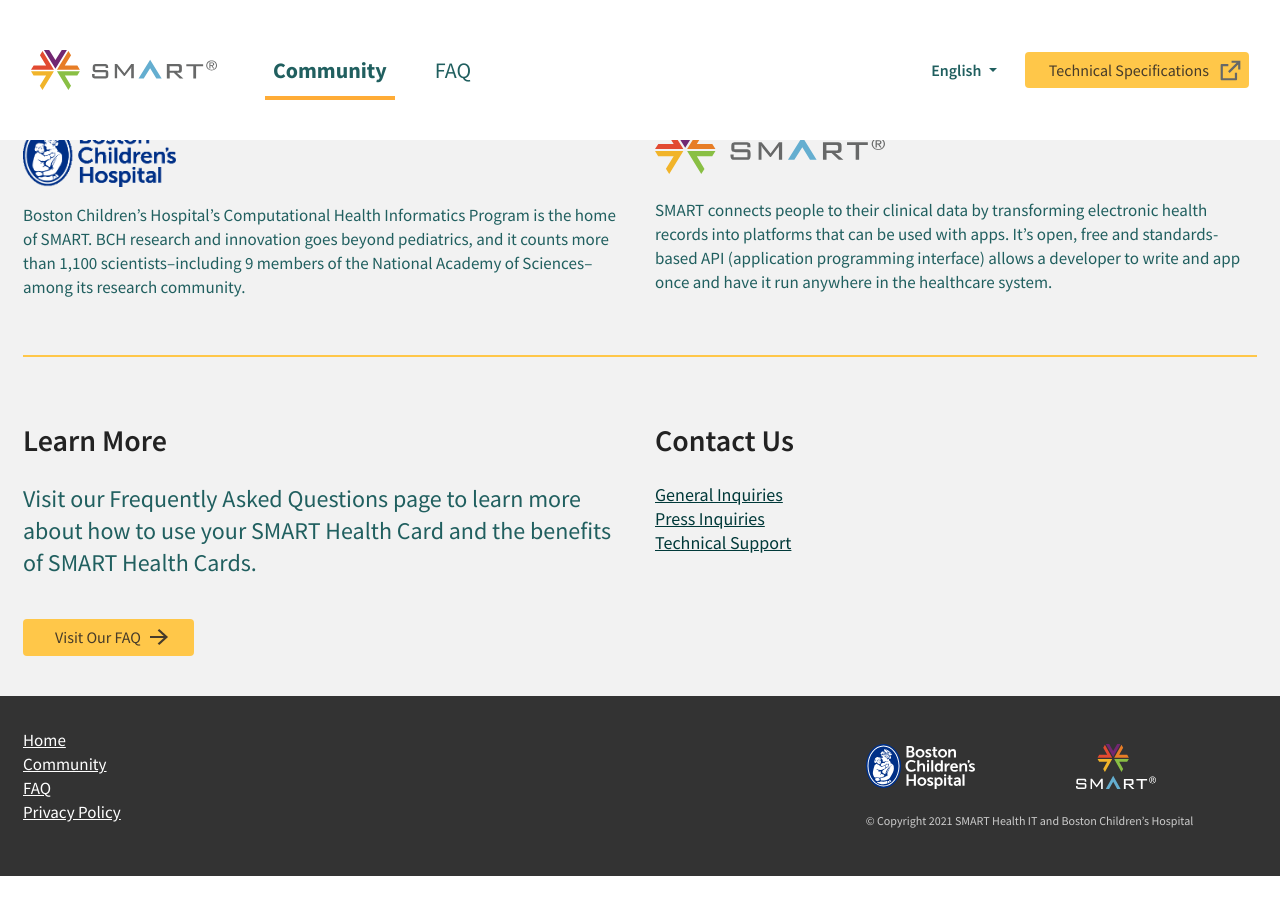
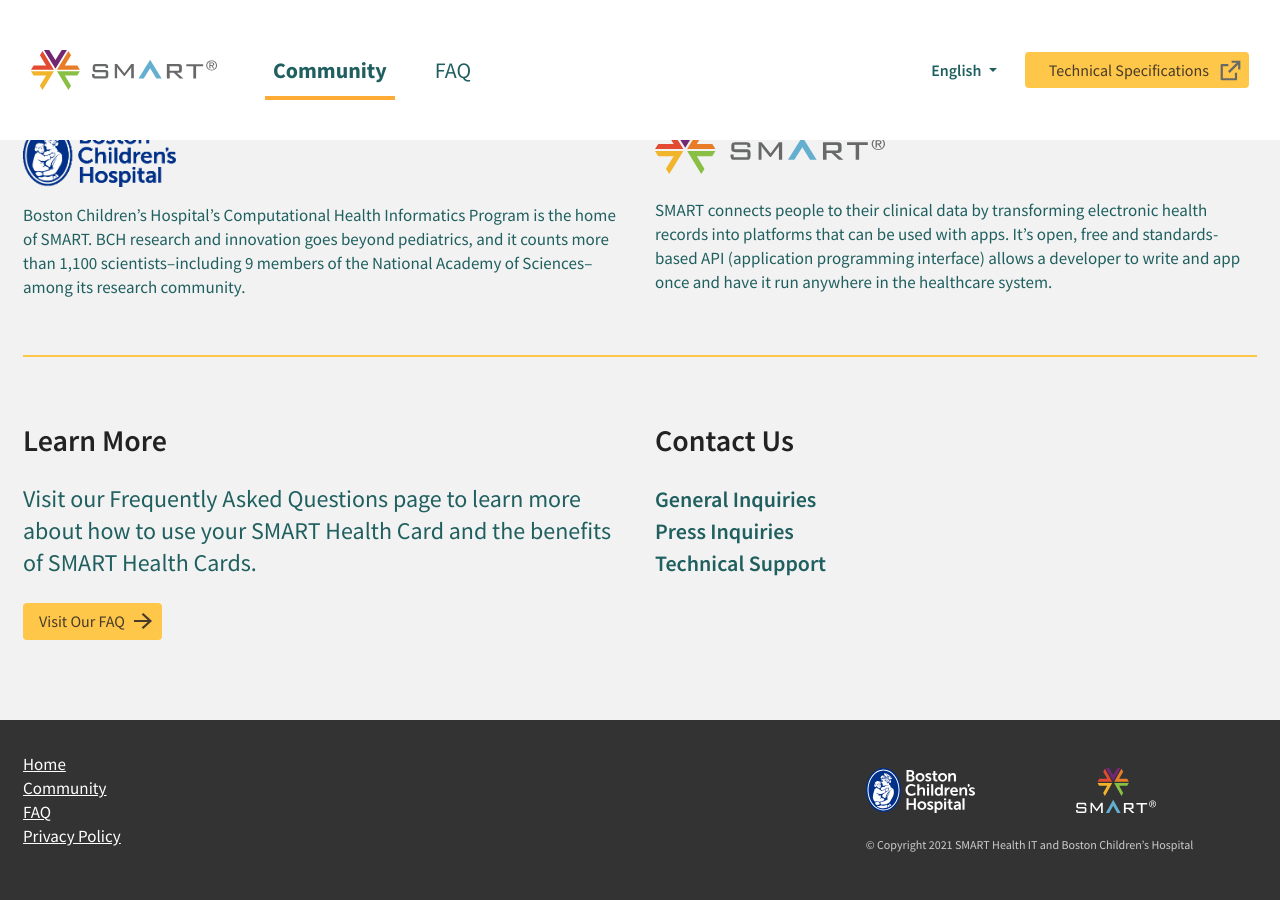
Before and after one commit to smart-health-cards/staging, a Jekyll site: the page built from en/community.html, in a window 1280 px wide and 900 px high, scrolled down 1707 px. Built offline with Jekyll 4.4.1, drawn with Linux system fonts in a browser that asks for light colours; before the commit the page ends 2583 px from its top, so only the background shows below that.

Commit message:
Phase II rev 7. Merging missed changes

```diff
--- a/en/community.html
+++ b/en/community.html
@@ -194,7 +194,7 @@
     </div> <!-- / .container -->
   </section>
 
-  <section class="subSection bg-lightgrey pt-5 pb-4">
+  <section class="subSection bg-lightgrey pt-5">
     <div class="container">
         <div class="row">
             <div class="col-12 col-lg-12 text-left">
@@ -259,7 +259,7 @@
     </div> <!-- / .container -->
   </section>
 
-  <section class="bg-lightgrey subSection pt-4 pb-4">
+  <section class="bg-lightgrey subSection pt-4 pt-lg-5 pb-lg-5">
     <div class="container">
       <div class="row">
         <div class="col-12 col-lg-6 text-left">
@@ -273,19 +273,19 @@
             </div>
           </div> <!-- / .row -->
 
-          <div class="row pt-3">
+          <div class="row pt-2 pt-lg-3">
             <div class="col-12 text-left">
               <!-- Text -->
-              <p class="largeBody fs-lg mb-7 mb-md-9">
+              <p class="largeBody fs-lg mb-md-9">
                 Visit our Frequently Asked Questions page to learn more about how to use your SMART Health Card and the benefits of SMART Health Cards.
               </p>
-              <p class="text-left pt-4">
-                <a class="btn btn-primary pt-2 pb-2 pl-4 pr-4" href="faq.html" role="button"><span class="float-left mr-3"></span>Visit our FAQ</span> <img src="../Assets/Images/MIC21224_Icon_Link_v01_DS_2021_06_28.png" class="float-right mx-auto" style=" width:21px; height:21px;" alt="..."></a>
+              <p class="text-left pt-2 pb-3">
+                <a class="btn btn-primary pt-2 pb-2 pl-2 pr-2" href="faq.html" role="button"><span class="float-left mr-3"></span>Visit our FAQ</span> <img src="../Assets/Images/MIC21224_Icon_Link_v01_DS_2021_06_28.png" class="float-right mx-auto" style=" width:21px; height:21px;" alt="..."></a>
               </p>
             </div>
           </div> <!-- / .row -->
         </div>
-        <div class="col-12 col-lg-6 text-left">
+        <div class="col-12 col-lg-6 text-left pb-4">
           <div class="row">
             <div class="col-12 text-left">
 
@@ -296,13 +296,13 @@
             </div>
           </div> <!-- / .row -->
 
-          <div class="row pt-3">
+          <div class="row pt-2 pt-lg-3">
             <div class="col-12 text-left">
               <!-- Text -->
                 <ul class="list-unstyled">
-                  <li><a href=#>General Inquiries</a></li>
-                  <li><a href=#>Press Inquiries</a></li>
-                  <li><a href=#>Technical Support</a></li>
+                  <li><a href="mailto:info@smarthealth.cards" class="link-large">General Inquiries</a></li>
+                  <li><a href="mailto:info@smarthealth.cards" class="link-large">Press Inquiries</a></li>
+                  <li><a href="https://spec.smarthealth.cards" class="link-large">Technical Support</a></li>
                 </ul>
             </div>
           </div> <!-- / .row -->
--- a/en/index.html
+++ b/en/index.html
@@ -140,8 +140,8 @@
           </div>
         </div> <!-- / .row -->
 
-        <div class="row justify-content-center pt-5 pb-3">
-          <div class="col-12 col-lg-6">
+        <div class="row justify-content-center pt-3 pt-lg-5 pb-3">
+          <div class="col-12 col-lg-6 pb-4">
             <div class="row justify-content-center">
               <div class="col-4">
                 <img src="../Assets/Images/MIC21224_Illustration4_v01_DS_2021_06_28.png" class="img-fluid center-block d-block" >
```
